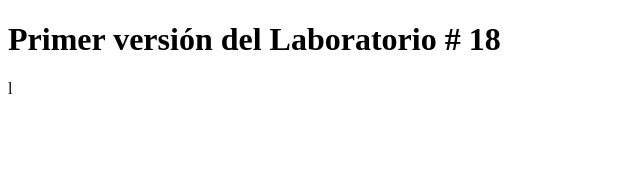
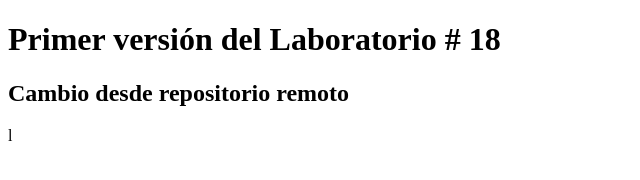
Before and after one commit to JhonBarrios/laboratorio18, a plain HTML site: page index.html in a window 1280 px wide. Shown: the whole page, without its empty margins (0-640 px from the left). Drawn offline with Linux system fonts and the light colour scheme.

Commit message:
Versión 2 desde el remoto

```diff
--- a/index.html
+++ b/index.html
@@ -7,5 +7,6 @@
 </head>
 <body>
     <h1>Primer versión del Laboratorio # 18</h1>
+    <h2>Cambio desde repositorio remoto</h2>
 </body>
 </html>l
```
